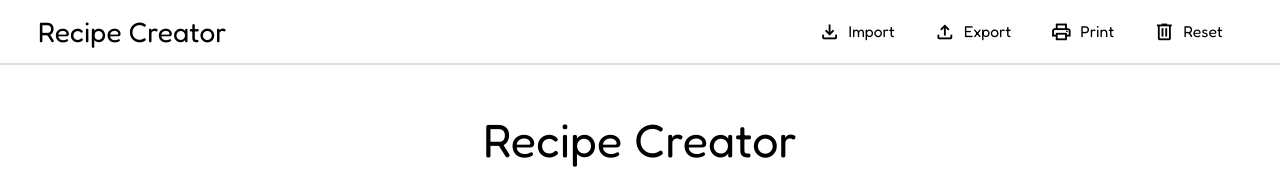
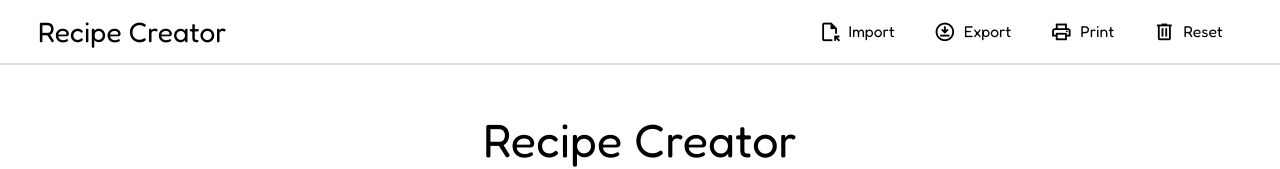
Before and after one commit to dirckvdende/recipe-creator, a Nuxt app: page / in a window 1280 px wide. Shown: the top 169 px of the page. Built offline with nearby package versions, Linux system fonts and the light colour scheme.

Commit message:
Changed import/export icons for clarity

```diff
--- a/app/components/header/Header.vue
+++ b/app/components/header/Header.vue
@@ -16,10 +16,10 @@
         </div>
         <div class="right">
             <ul>
-                <NavItem icon="download" :onClick="importDialog">
+                <NavItem icon="file_open" :onClick="importDialog">
                     Import
                 </NavItem>
-                <NavItem icon="upload" :onClick="exportDialog">
+                <NavItem icon="download_for_offline" :onClick="exportDialog">
                     Export
                 </NavItem>
                 <NavItem icon="print" :onClick="printAction">
```
